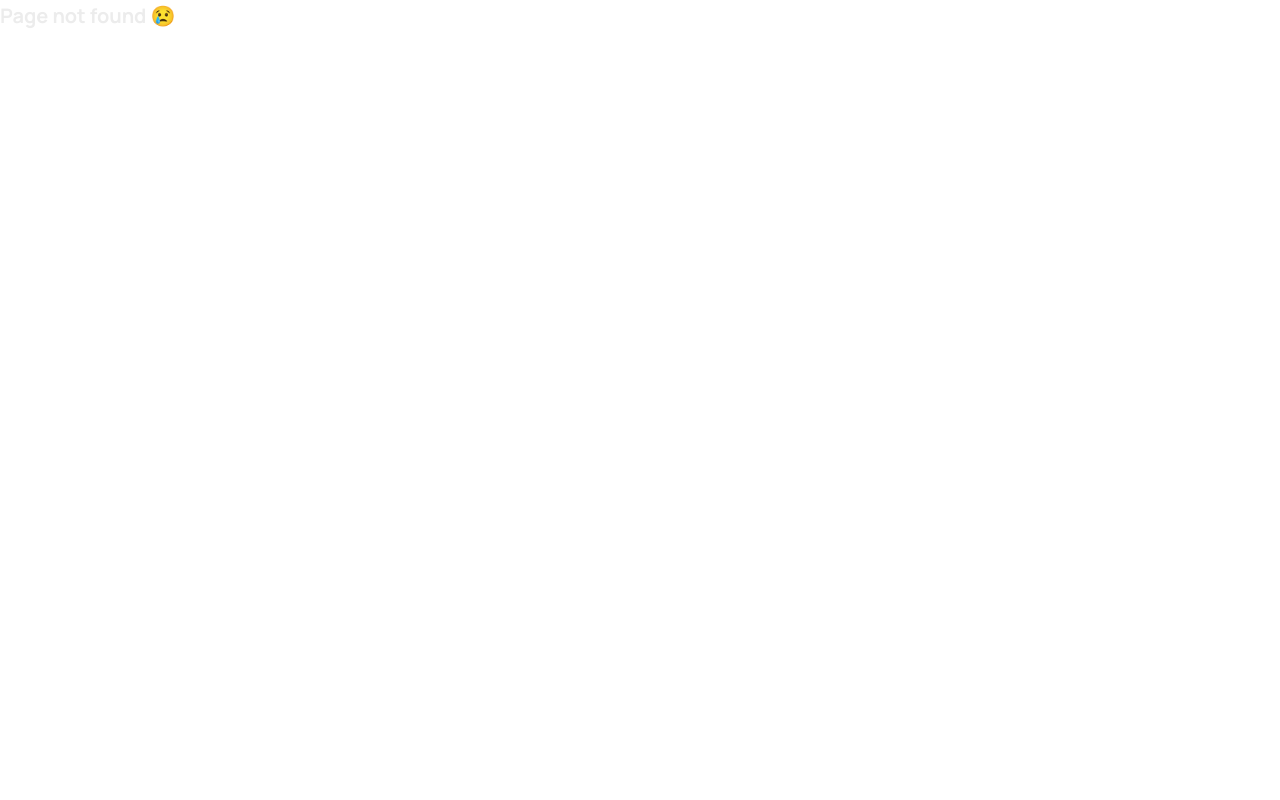
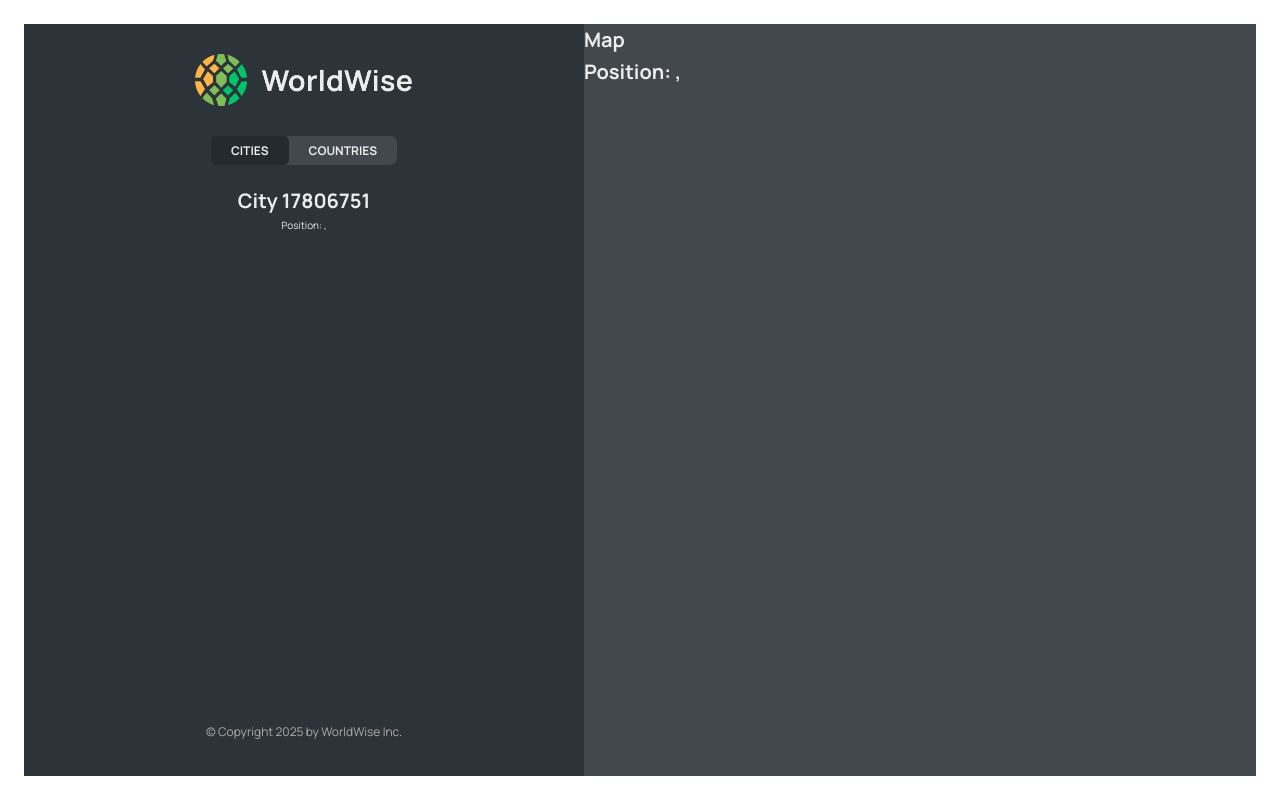
Before and after one commit to DiegoRanon/WorldWise, a React (Vite) app: page /app/cities/17806751 in a window 1280 px wide. Before the commit this address had no page. Built offline with nearby package versions, Linux system fonts and the light colour scheme; data requests are answered from the project's data file.

Commit message:
Reading and Setting a Query String

```diff
--- a/src/App.jsx
+++ b/src/App.jsx
@@ -8,6 +8,7 @@
 import Login from "./pages/Login";
 import CityList from "./components/CityList";
 import CountryList from "./components/CountryList";
+import City from './components/City'
 
 const BASE_URL = "http://localhost:8000";
 
@@ -41,6 +42,7 @@
         <Route path="app" element={<AppLayout />}>
           <Route index element={<CityList cities={cities} isLoading={isLoading}/>} />
           <Route path="cities" element={<CityList cities={cities} isLoading={isLoading}/>} />
+          <Route path="cities/:id" element={<City />} />
           <Route path="countries" element={<CountryList cities={cities} isLoading={isLoading}/>} />
           <Route path="form" element={<p>Form</p>} />
         </Route>
--- a/src/components/City.jsx
+++ b/src/components/City.jsx
@@ -1,3 +1,4 @@
+import { useParams, useSearchParams } from "react-router-dom";
 import styles from "./City.module.css";
 
 const formatDate = (date) =>
@@ -9,6 +10,11 @@
   }).format(new Date(date));
 
 function City() {
+  const { id } = useParams();
+  const [searchParams, setSearchParams] = useSearchParams();
+  const lat = searchParams.get("lat");
+  const lng = searchParams.get("lng");
+
   // TEMP DATA
   const currentCity = {
     cityName: "Lisbon",
@@ -20,42 +26,51 @@
   const { cityName, emoji, date, notes } = currentCity;
 
   return (
-    <div className={styles.city}>
-      <div className={styles.row}>
-        <h6>City name</h6>
-        <h3>
-          <span>{emoji}</span> {cityName}
-        </h3>
-      </div>
+    <>
+      <h1>City {id}</h1>
+      <p>
+        Position: {lng}, {lat}
+      </p>
+    </>
+  );
 
-      <div className={styles.row}>
-        <h6>You went to {cityName} on</h6>
-        <p>{formatDate(date || null)}</p>
-      </div>
+  // return (
+  //   <div className={styles.city}>
+  //     <div className={styles.row}>
+  //       <h6>City name</h6>
+  //       <h3>
+  //         <span>{emoji}</span> {cityName}
+  //       </h3>
+  //     </div>
 
-      {notes && (
-        <div className={styles.row}>
-          <h6>Your notes</h6>
-          <p>{notes}</p>
-        </div>
-      )}
+  //     <div className={styles.row}>
+  //       <h6>You went to {cityName} on</h6>
+  //       <p>{formatDate(date || null)}</p>
+  //     </div>
 
-      <div className={styles.row}>
-        <h6>Learn more</h6>
-        <a
-          href={`https://en.wikipedia.org/wiki/${cityName}`}
-          target="_blank"
-          rel="noreferrer"
-        >
-          Check out {cityName} on Wikipedia &rarr;
-        </a>
-      </div>
+  //     {notes && (
+  //       <div className={styles.row}>
+  //         <h6>Your notes</h6>
+  //         <p>{notes}</p>
+  //       </div>
+  //     )}
 
-      <div>
-        <ButtonBack />
-      </div>
-    </div>
-  );
+  //     <div className={styles.row}>
+  //       <h6>Learn more</h6>
+  //       <a
+  //         href={`https://en.wikipedia.org/wiki/${cityName}`}
+  //         target="_blank"
+  //         rel="noreferrer"
+  //       >
+  //         Check out {cityName} on Wikipedia &rarr;
+  //       </a>
+  //     </div>
+
+  //     <div>
+
+  //     </div>
+  //   </div>
+  // );
 }
 
 export default City;
--- a/src/components/CityItem.jsx
+++ b/src/components/CityItem.jsx
@@ -1,5 +1,6 @@
 import React from 'react'
 import styles from './CityItem.module.css'
+import { Link, Links } from 'react-router-dom';
 
 const formatDate = (date) =>
   new Intl.DateTimeFormat("en", {
@@ -9,13 +10,17 @@
   }).format(new Date(date));
 
 export default function CityItem({ city }) {
-    const {cityName, emoji, date } = city;
+    const {cityName, emoji, date, id, position } = city;
+    console.log(position);
+
   return (
-    <li className={styles.cityItem}>
-      <span className={styles.emoji}>{emoji}</span>
-      <h3 className={styles.name}>{cityName}</h3>
-      <time className={styles.date}>{formatDate(date)}</time>
-      <button className={styles.deleteBtn}>&times;</button>
+    <li>
+      <Link className={styles.cityItem} to={`${id}?lat=${position.lat}&lng=${position.lng}`}>
+        <span className={styles.emoji}>{emoji}</span>
+        <h3 className={styles.name}>{cityName}</h3>
+        <time className={styles.date}>{formatDate(date)}</time>
+        <button className={styles.deleteBtn}>&times;</button>
+      </Link>
     </li>
   )
 }
--- a/src/components/CountryList.jsx
+++ b/src/components/CountryList.jsx
@@ -10,7 +10,6 @@
 
   if(!cities.length) return <Message message='Add your first city by clicking on a city on the map'/>
 
-
   const countries = cities.reduce((arr, city) => {
     if(!arr.map((el) => el.country).includes(city.country))
       return [...arr, {country: city.country, emoji: city.emoji}]
--- a/src/components/Map.jsx
+++ b/src/components/Map.jsx
@@ -1,6 +1,18 @@
 import React from "react";
 import styles from "./Map.module.css";
+import { useSearchParams } from "react-router-dom";
 
 export default function Map() {
-  return <div className={styles.mapContainer}>Map</div>;
+  const [searchParams, setSearchParams] = useSearchParams();
+  const lat = searchParams.get("lat");
+  const lng = searchParams.get("lng");
+
+  return (
+    <div className={styles.mapContainer}>
+      <h1>Map</h1>
+      <h1>
+        Position: {lat}, {lng}
+      </h1>
+    </div>
+  );
 }
--- a/src/components/PageNav.jsx
+++ b/src/components/PageNav.jsx
@@ -6,7 +6,9 @@
 export default function PageNav() {
   return (
     <nav className={styles.nav}>
+      <Link to="/">
       <Logo />
+      </Link>
       <ul>
         <li>
           <NavLink to="/pricing">Pricing</NavLink>
```
